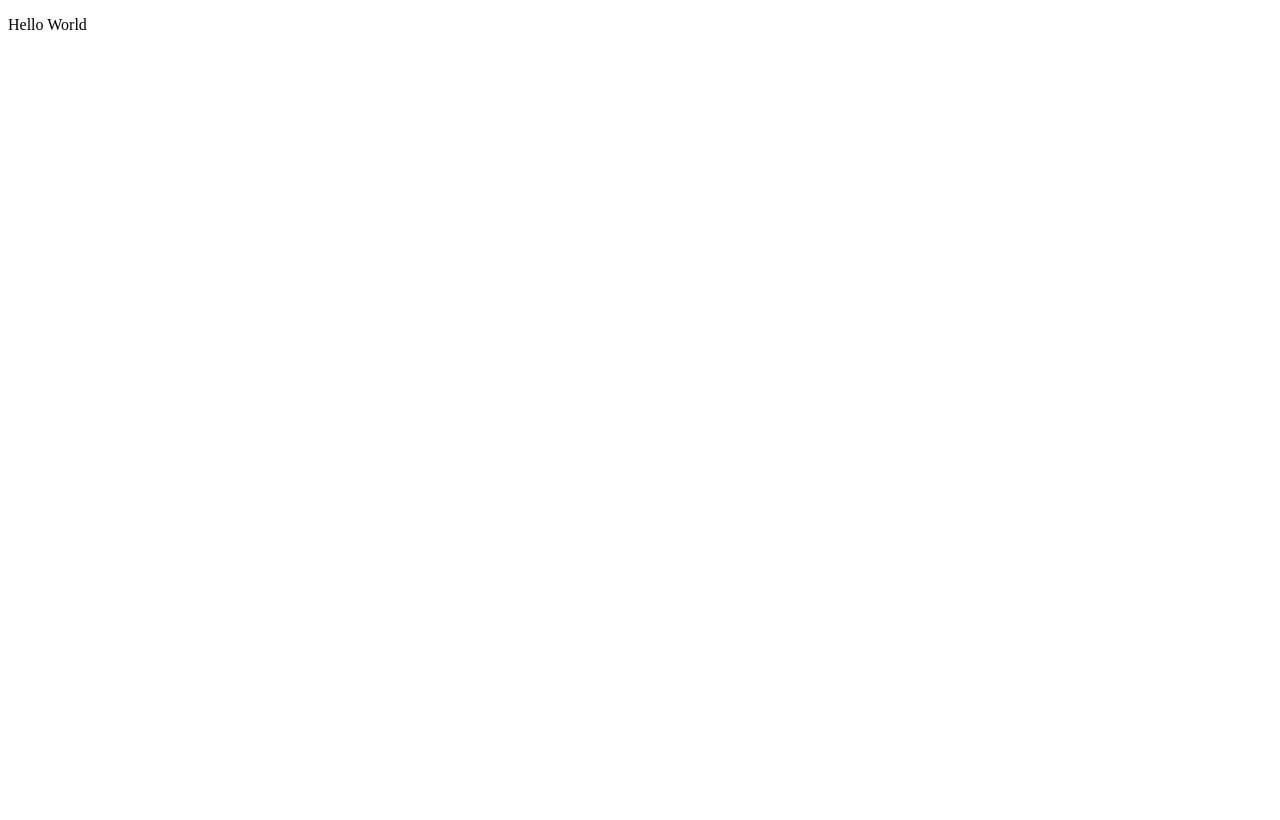
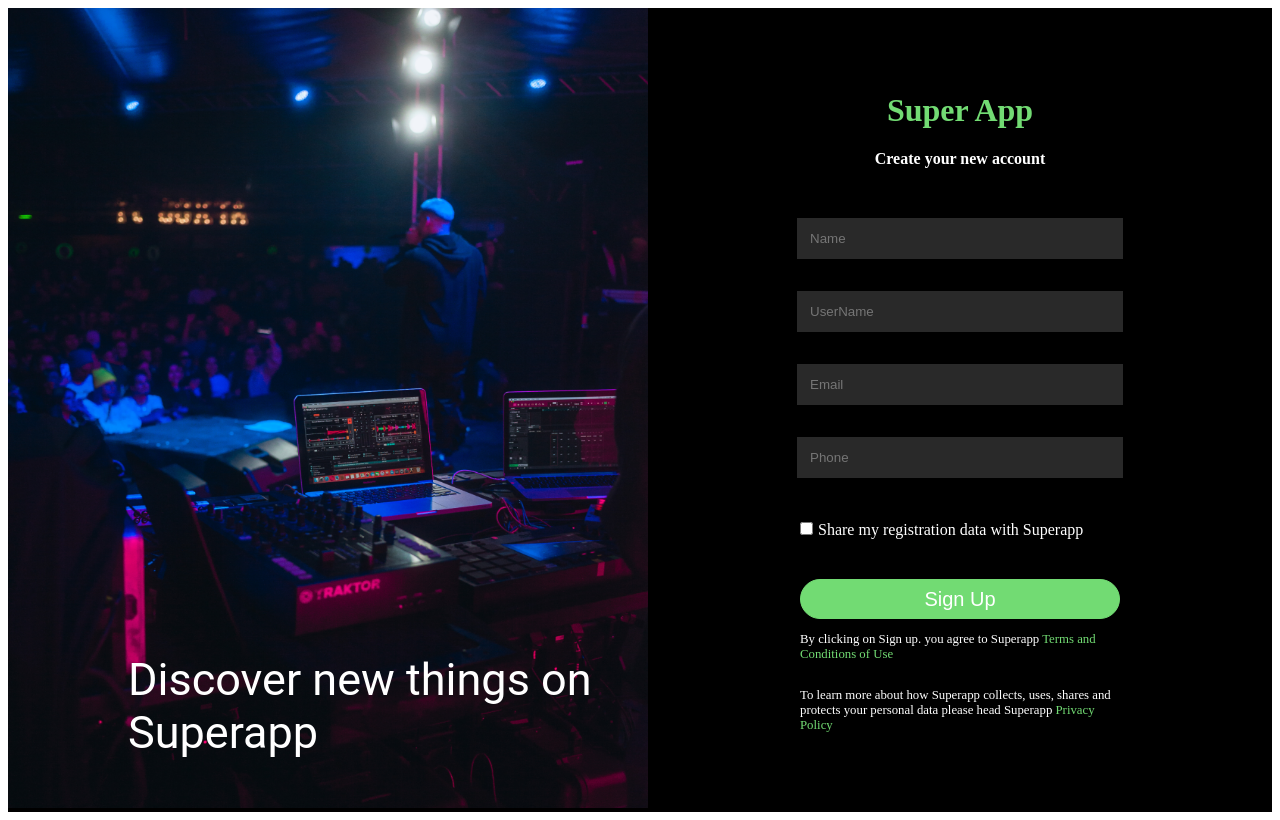
Before and after one commit to skshm-verma/Super-App, a React (Vite) app: page / in a window 1280 px wide. Built offline with nearby package versions, Linux system fonts and the light colour scheme.

Commit message:
form setup for homepage

```diff
--- /dev/null
+++ b/src/components/Home/Form.jsx
@@ -0,0 +1,167 @@
+import React, { useState } from 'react'
+
+const Form = () => {
+    const [data, setData] = useState({
+        name: "",
+        userName: "",
+        email: "",
+        phone: "",
+        checkbox: false
+    })
+
+    const [error, setError] = useState({
+        name: "",
+        userName: "",
+        email: "",
+        phone: "",
+        checkbox: false
+    })
+
+    function validatePhone(phone) {
+        const phoneRegex = /^[0-9]{10}$/     // a regular expression to check the validation of phone No
+        return phoneRegex.test(phone)
+    }
+
+    function validate() {
+
+        setError((error) => ({
+            name: "",
+            userName: "",
+            email: "",
+            phone: "",
+            checkbox: false
+        }))
+
+        if (data.name.trim().length === 0) {
+            console.warn("Name is required")
+            setError((error) => { return { ...error, name: "Name is required" } })
+        }
+
+        if (data.userName.trim().length === 0) {
+            console.warn("UserName is required")
+            setError((error) => { return { ...error, userName: "UserName is required" } })
+        }
+
+        if (data.email.trim().length === 0) {
+            console.warn("Email is required")
+            setError((error) => { return { ...error, email: "Email is required" } })
+        }
+
+        if (data.phone.trim().length === 0 || !validatePhone(data.phone)) {
+            console.warn("Phone number is either empty or invalid")
+            setError((error) => { return { ...error, phone: "Phone number is either empty or invalid" } })
+        }
+
+        if (!data.checkbox) {
+            console.warn("Checkbox is required")
+            setError((error) => { return { ...error, checkbox: "Checkbox is required" } })
+        }
+    }
+
+
+    return (
+        <div style={{ display: 'flex', background: 'black', overflow: 'hidden' }}>
+
+            <div style={{ position: 'relative' }}>
+                <p style={{ position: 'absolute', fontSize: '45px', color: 'white', zIndex: '1', fontFamily: 'Roboto', bottom: '8px', left: '120px' }}>Discover new things on <br />Superapp</p>
+                <img src="../src/assets/image13.png" alt="MusicFestivalPhoto" style={{ width: '50vw', height: '100vh' }} />
+            </div>
+
+            <div style={{
+                display: 'flex',
+                flexDirection: 'column',
+                justifyContent: 'center',
+                alignItems: 'center',
+                width: '50vw',
+                height: '100vh',
+                overflow: 'hidden'
+            }}>
+
+                <h1 style={{ color: '#72DB73', fontFamily: 'Single Day' }}>Super App</h1>
+                <h4 style={{ color: 'white', margin: '0px auto 50px auto' }}>Create your new account</h4>
+
+                <form onSubmit={(e) => {
+                    e.preventDefault();
+                    validate();
+                }}
+
+                    style={{
+                        display: 'flex',
+                        flexDirection: 'column',
+                        justifyContent: 'center',
+                        alignItems: 'center',
+                        gap: '1rem',
+                        margin: '0px auto',
+                        overflow: 'hidden'
+                    }}
+                >
+                    <input
+                        type="text"
+                        name="" id=""
+                        placeholder='Name'
+                        value={data.name}
+                        onInput={(e) => setData({ ...data, name: e.target.value })}
+                        style={{ padding: '12px', background: '#292929', border: '1px solid #292929', width: '300px' }}
+                    />
+                    <span style={{ color: 'red', fontSize: '0.8rem' }}>{error.name}</span>
+
+                    <input
+                        type="text"
+                        name=""
+                        id=""
+                        placeholder='UserName'
+                        value={data.userName}
+                        onInput={(e) => setData({ ...data, userName: e.target.value })}
+                        style={{ padding: '12px', background: '#292929', border: '1px solid #292929', width: '300px' }}
+                    />
+                    <span style={{ color: 'red', fontSize: '0.8rem' }}>{error.userName}</span>
+
+                    <input
+                        type="email"
+                        name=""
+                        id=""
+                        placeholder='Email'
+                        value={data.email}
+                        onInput={(e) => setData({ ...data, email: e.target.value })}
+                        style={{ padding: '12px', background: '#292929', border: '1px solid #292929', width: '300px' }}
+                    />
+                    <span style={{ color: 'red', fontSize: '0.8rem' }}>{error.email}</span>
+
+                    <input
+                        type="tel"
+                        name=""
+                        id=""
+                        placeholder='Phone'
+                        value={data.phone}
+                        onChange={(e) => setData({ ...data, phone: e.target.value })}
+                        style={{ padding: '12px', background: '#292929', border: '1px solid #292929', width: '300px' }}
+                    />
+                    <span style={{ color: 'red', fontSize: '0.8rem' }}>{error.phone}</span>
+
+                    <label style={{ width: '320px' }}>
+                        <input
+                            type="checkbox"
+                            name="checkbox"
+                            id="checkbox"
+                            checked={data.checkbox}
+                            onChange={(e) => setData({ ...data, checkbox: e.target.checked })}
+                            style={{ margin: '12px auto' }} />
+                        <p style={{ color: 'white', display: 'inline-block', margin: 'auto 5px' }}>Share my registration data with Superapp</p>
+                    </label>
+                    <span style={{ color: 'red', fontSize: '0.8rem' }}>{error.checkbox}</span>
+
+                    <button type="submit" style={{ color: 'white', width: '320px', height: '40px', backgroundColor: '#72DB73', border: '1px solid #72DB73', borderRadius: '20px', fontSize: '20px' }}>Sign Up</button>
+                </form>
+
+
+                <p style={{ color: 'white', width: '320px', fontSize: '0.8rem' }}>By clicking on Sign up. you agree to Superapp <span style={{ color: '#72DB73' }}>Terms and Conditions of Use</span></p>
+
+
+                <p style={{ color: 'white', width: '320px', fontSize: '0.8rem' }}>To learn more about how Superapp collects, uses, shares and protects your personal data please head Superapp <span style={{ color: '#72DB73' }}>Privacy Policy</span></p>
+
+            </div>
+        </div>
+    )
+}
+
+export default Form
--- /dev/null
+++ b/src/components/index.jsx
@@ -0,0 +1,3 @@
+import Form from "./Home/Form";
+
+export {Form};
--- a/src/pages/Home.jsx
+++ b/src/pages/Home.jsx
@@ -1,10 +1,11 @@
 import React from 'react'
+import { Form } from '../components'
 
 const Home = () => {
   return (
-    <div>
-      <p>Hello World</p>
-    </div>
+      <>
+      <Form/>
+      </>
   )
 }
 
```
Also changed, not shown: src/assets/image13.png (added), 1 other file (tests, documents, lock files or other folders).
